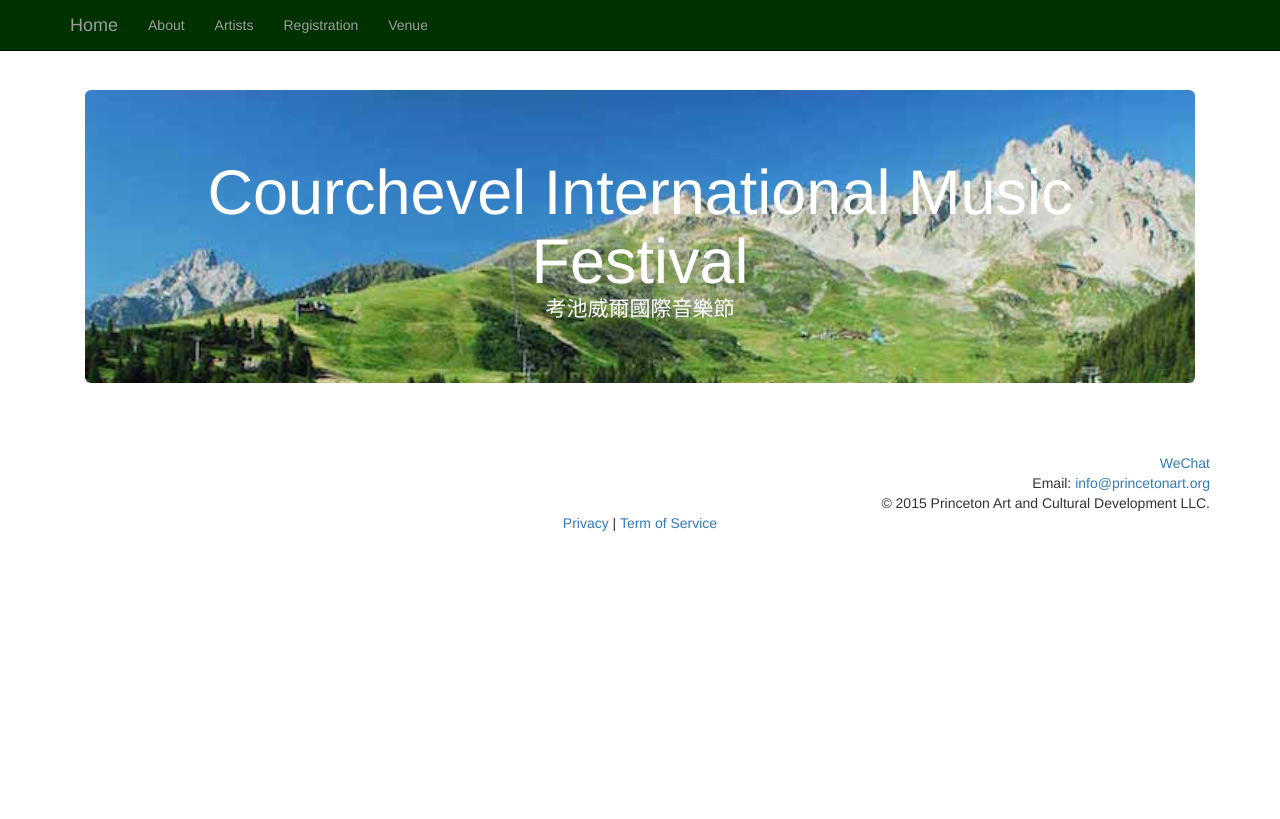
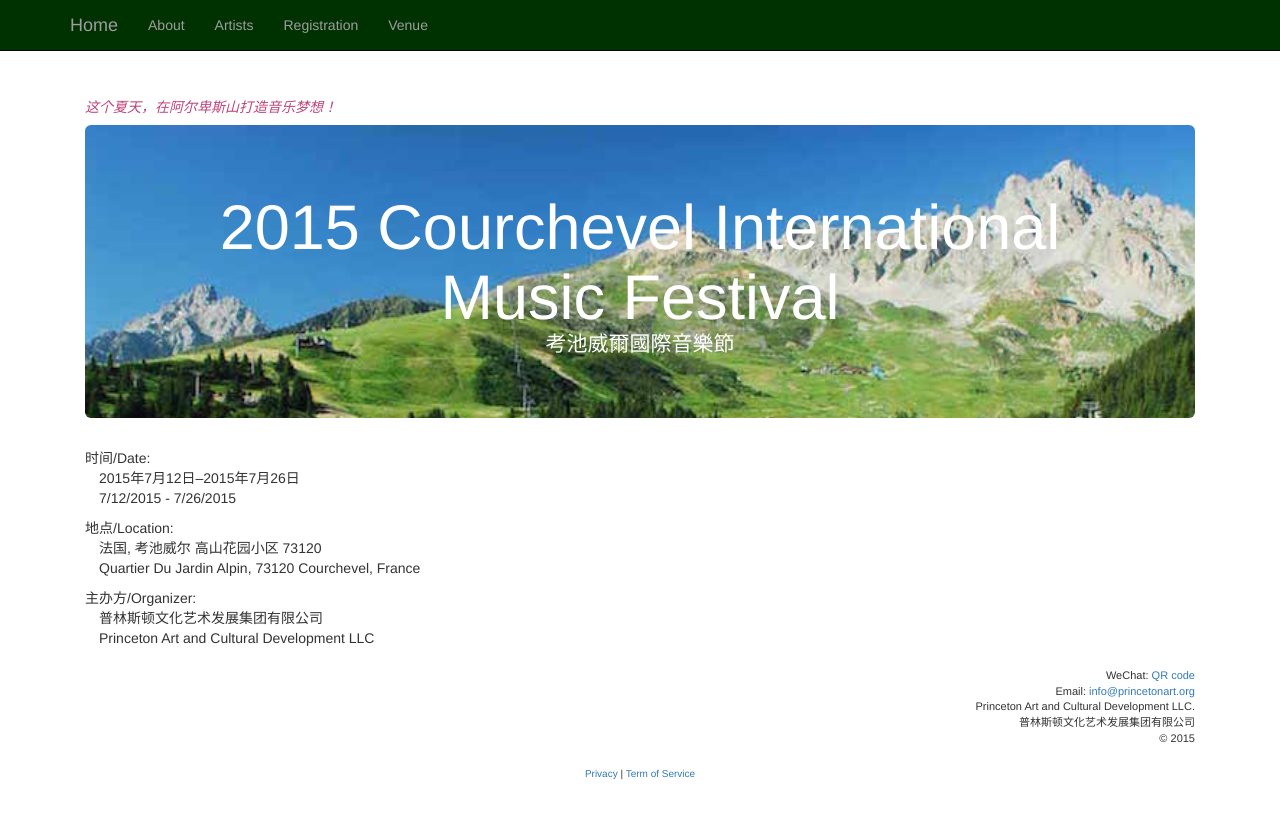
Before and after one commit to princetonarteurofestival/princetonarteurofestival.github.io, a Jekyll site: the page built from index.html, in a window 1280 px wide. Shown: the top 819 px of the page. Built offline with Jekyll 4.4.1, drawn with Linux system fonts in a browser that asks for light colours; nearby versions of some CDN libraries; Markdown is read by kramdown in place of the engine named in the settings.

Commit message:
update front page

```diff
--- a/_includes/footer.html
+++ b/_includes/footer.html
@@ -1,10 +1,12 @@
-<div align="right">
-<a href="/images/wechat.png">WeChat</a>
+<address align="right" style="font-size: 11px">
+WeChat: <a href="/images/wechat.png">QR code</a>
 <br/>
 Email: <a href="mailto:info@princetonart.org">info@princetonart.org</a>
 <br/>
-&copy; 2015 Princeton Art and Cultural Development LLC.
-</div>
-<div align="center"><a href="/privacy.html">Privacy</a> |
+Princeton Art and Cultural Development LLC.<br/>
+普林斯顿文化艺术发展集团有限公司<br/>
+&copy; 2015
+</address>
+<div align="center" style="font-size: 10px"><a href="/privacy.html">Privacy</a> |
 <a href="/term.html">Term of Service</a>
 </div>
--- a/css/main.css
+++ b/css/main.css
@@ -16,3 +16,11 @@
 .navbar-inverse {
   background-color: #003100;
 }
+
+dl, dt, dd {
+  font-weight: normal;
+}
+
+dd {
+  margin-left: 1em;
+}
--- a/index.html
+++ b/index.html
@@ -2,10 +2,36 @@
 layout: default
 title: Courchevel International Music Festival | 考池威爾國際音樂節
 ---
+<h5 style="color: rgb(190, 68, 122); font-style: italic;">
+这个夏天，在阿尔卑斯山打造音乐梦想！
+</h5>
 <div class="jumbotron">
 <h1 style="text-align:center">
-Courchevel International Music Festival
+2015 Courchevel International Music Festival
 <p>
 考池威爾國際音樂節
 </h1>
 </div>
+<div>
+<dl>
+<dt>
+时间/Date:
+</dt>
+<dd>
+2015年7月12日–2015年7月26日<br/>
+7/12/2015 - 7/26/2015 <p>
+</dd>
+<dt>
+地点/Location:<br/>
+</dt>
+<dd>
+法国, 考池威尔 高山花园小区 73120<br/>
+Quartier Du Jardin Alpin, 73120 Courchevel, France<p>
+</dd>
+<dt>
+主办方/Organizer:
+</dt>
+<dd>
+普林斯顿文化艺术发展集团有限公司<br/>
+Princeton Art and Cultural Development LLC
+</dd>
```
